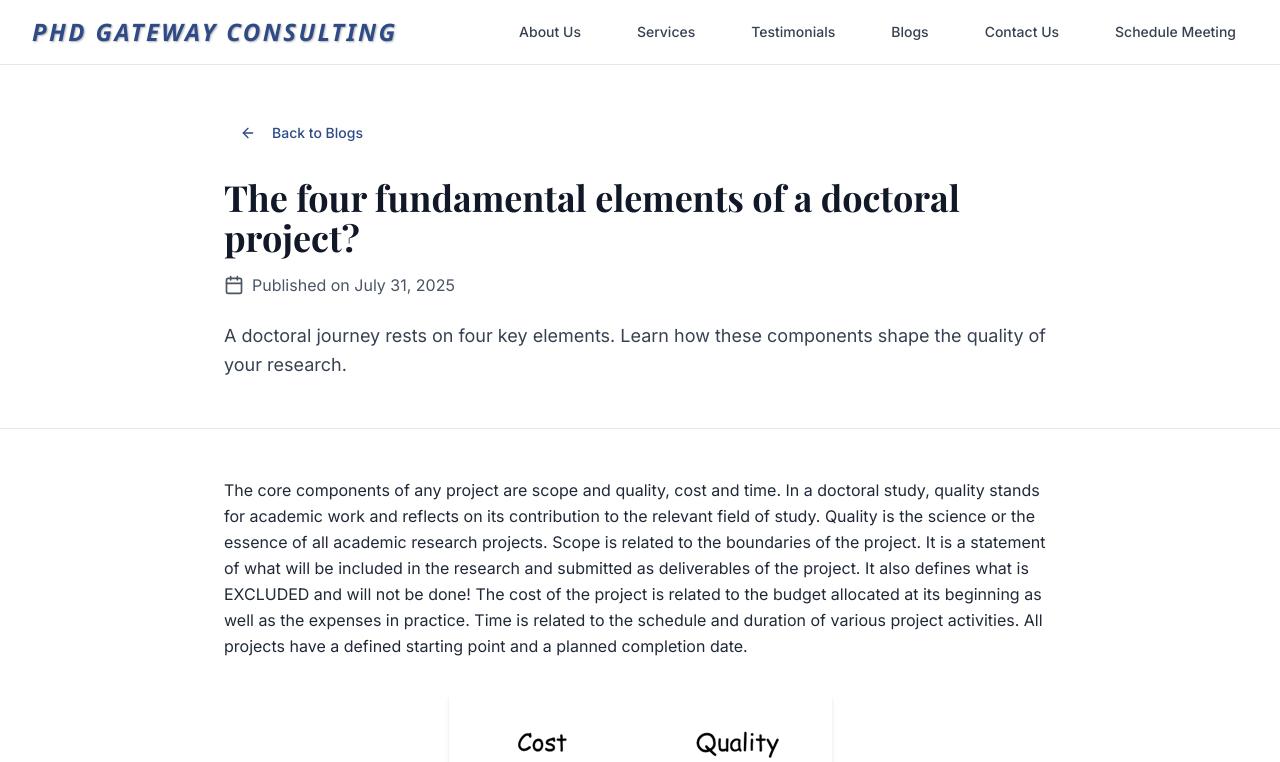
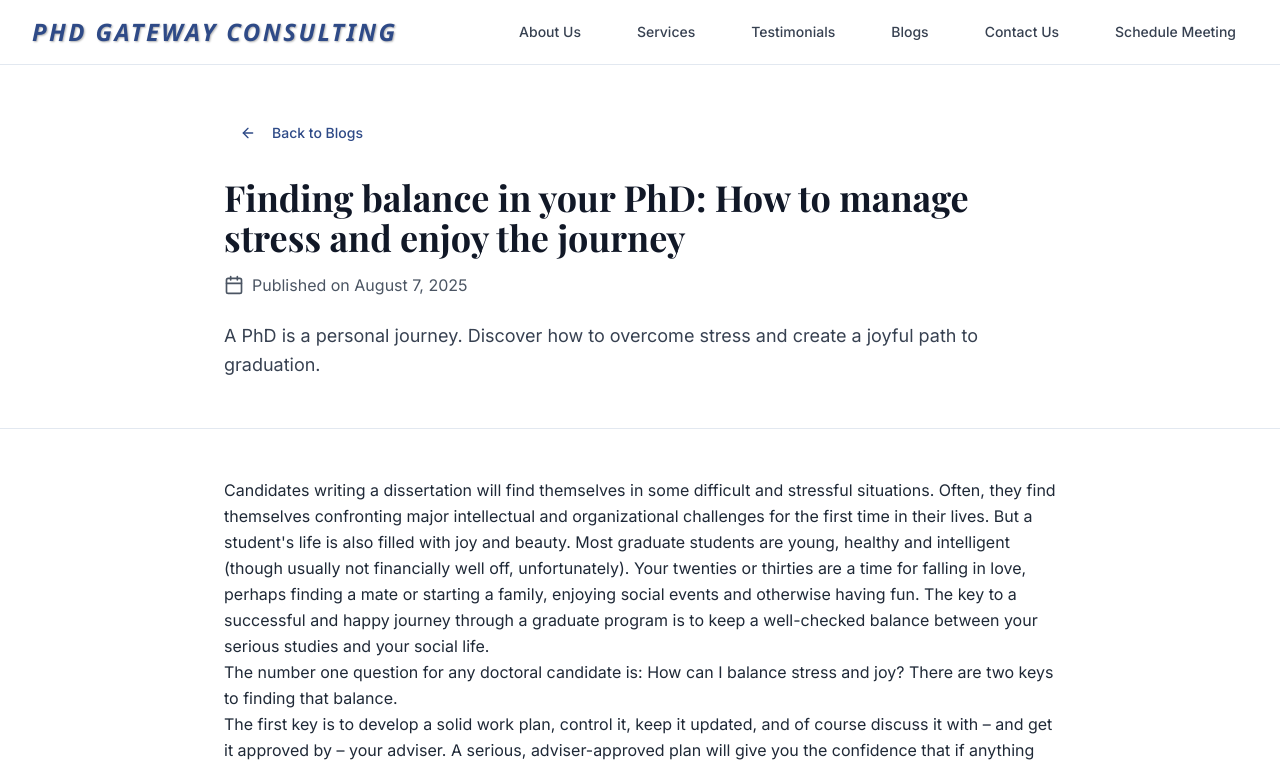
Before and after one commit to ReuvenKatz/pathway-nexus-gateway1, a React (Vite) app: page /blogs/1 in a window 1280 px wide. Shown: the top 762 px of the page. Built offline with nearby package versions, Linux system fonts and the light colour scheme; a web font is replaced by a local one.

Commit message:
Add new blog post

```diff
--- a/src/data/blogs.ts
+++ b/src/data/blogs.ts
@@ -9,6 +9,23 @@ export interface Blog {
 export const blogs: Blog[] = [
   {
     id: "1",
+    title: "Finding balance in your PhD: How to manage stress and enjoy the journey",
+    description: "A PhD is a personal journey. Discover how to overcome stress and create a joyful path to graduation.",
+    publishDate: "2025-08-07",
+    content: `
+      <div class="prose max-w-none">
+        <p>Candidates writing a dissertation will find themselves in some difficult and stressful situations. Often, they find themselves confronting major intellectual and organizational challenges for the first time in their lives. But a student's life is also filled with joy and beauty. Most graduate students are young, healthy and intelligent (though usually not financially well off, unfortunately). Your twenties or thirties are a time for falling in love, perhaps finding a mate or starting a family, enjoying social events and otherwise having fun. The key to a successful and happy journey through a graduate program is to keep a well-checked balance between your serious studies and your social life.</p>
+
+        <p>The number one question for any doctoral candidate is: How can I balance stress and joy? There are two keys to finding that balance.</p>
+
+        <p>The first key is to develop a solid work plan, control it, keep it updated, and of course discuss it with – and get it approved by – your adviser. A serious, adviser-approved plan will give you the confidence that if anything goes wrong, you will know how to handle it (with your adviser's assistance if necessary).</p>
+
+        <p>The second key is to create, and adhere to, good work habits from the very beginning. If circumstances allow, set up your schedule so that you work 6 days a week, for 8 hours a day, without wasting any time on social media or small talk during these hours. Having set this schedule, now make sure you purposefully leave enough time every day for activities that bring you relaxation and joy. Mark time on your calendar for activities with your family, for meeting friends and for enjoying your hobbies. Make intentional effort to regularly "recharge your batteries". But do so without compromising your academic work schedule.</p>
+      </div>
+    `
+  },
+  {
+    id: "2",
     title: "The four fundamental elements of a doctoral project?",
     description: "A doctoral journey rests on four key elements. Learn how these components shape the quality of your research.",
     publishDate: "2025-07-31",
@@ -29,7 +46,7 @@ export const blogs: Blog[] = [
     `
   },
   {
-    id: "2",
+    id: "3",
     title: "Shorten the Time to Doctorate: A Guide to Managing your Ph.D. as a Project",
     description: "Brief outline of a book I wrote.",
     publishDate: "2025-06-05",
@@ -48,7 +65,7 @@ export const blogs: Blog[] = [
     `
   },
   {
-    id: "3",
+    id: "4",
     title: "Why do so many doctoral students become stressed and overwhelmed?",
     description: "Candidates that haven't planned their work or monitored their progress become insecure when something goes wrong.",
     publishDate: "2025-06-12",
@@ -65,7 +82,7 @@ export const blogs: Blog[] = [
     `
   },
   {
-    id: "4",
+    id: "5",
     title: "The doctoral dissertation: Is it a project?",
     description: "Doctoral research meets the formal definition of a project; therefore, it is a research project.",
     publishDate: "2025-07-03",
@@ -86,7 +103,7 @@ export const blogs: Blog[] = [
     `
   },
   {
-    id: "5",
+    id: "6",
     title: "The \"Hidden Task\"",
     description: "Doctoral candidates must complete two parallel tasks during their doctoral project the first one is research; the other is the \"hidden task\".",
     publishDate: "2025-07-24",
```
